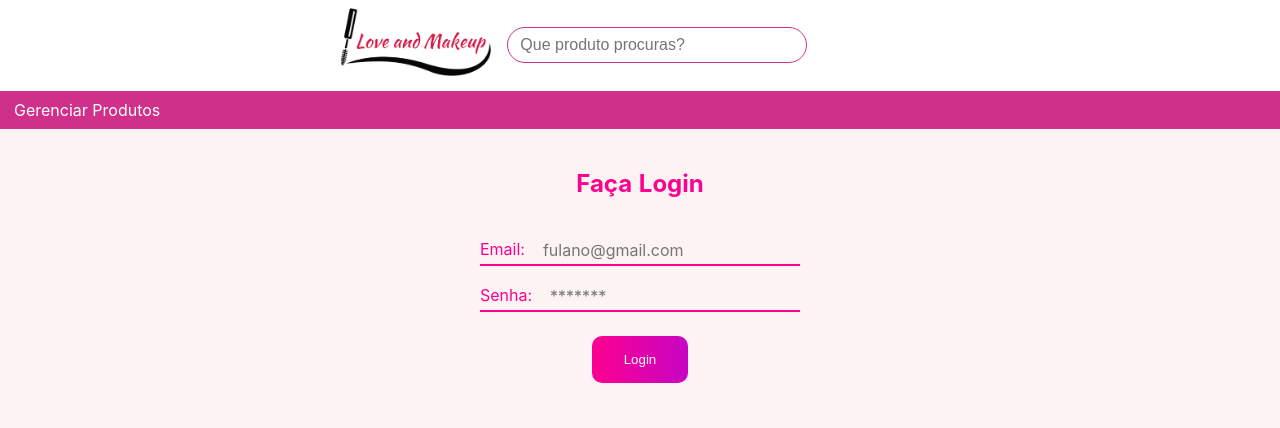
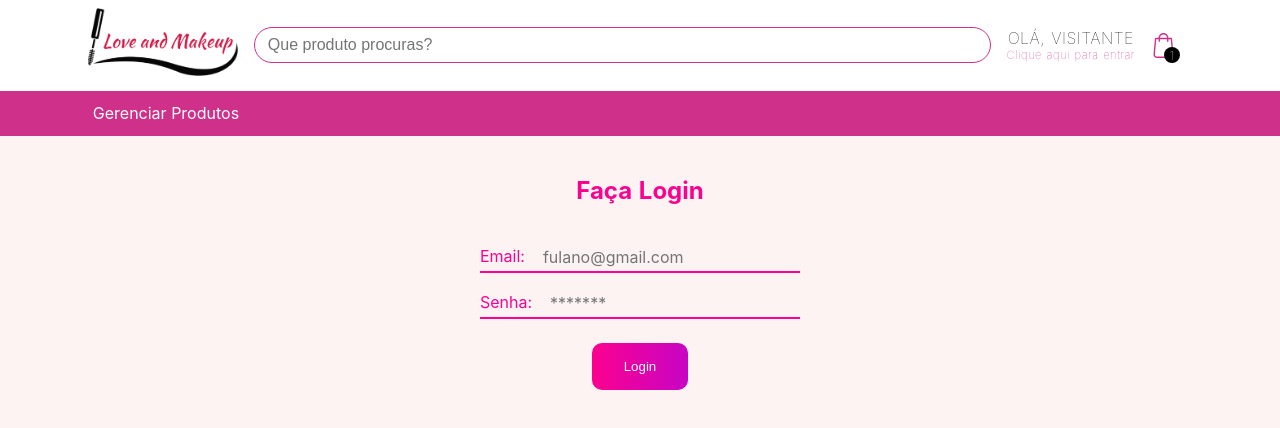
Before and after one commit to joaovictoralencar/template-loja, a Nuxt app: page /login in a window 1280 px wide. Shown: the top 428 px of the page. Built offline with nearby package versions, Linux system fonts and the light colour scheme; no server answers.

Commit message:
carrinho

```diff
--- a/components/DropdownLogin.vue
+++ b/components/DropdownLogin.vue
@@ -1,17 +1,33 @@
 <template>
   <div class="dropdown-login-container">
-    <nuxt-link
-      v-if="!$auth.loggedIn"
-      :to="{ name: 'login' }"
-      class="text-xs"
-    >
-      Olá, visitante
-    </nuxt-link>
-    <div v-else>
+    <div v-if="$auth.loggedIn">
       <p>Olá, {{ $auth.user.username }}</p>
       <button @click="logout" class="button--grey text-base">
         Logout
       </button>
+    </div>
+    <div v-else class="dropdown-login-container">
+      <div class="dropdown">
+        <nuxt-link
+          :to="{ name: 'login' }"
+          class="dropbtn"
+        >
+          <p>OLÁ, VISITANTE</p>
+          <p class="login-text">
+            Clique aqui para entrar
+          </p>
+        </nuxt-link>
+        <div class="dropdown-content">
+          <nav>
+            <nuxt-link to="/login">
+              Meus pedidos
+            </nuxt-link>
+            <nuxt-link to="/login">
+              Minha conta
+            </nuxt-link>
+          </nav>
+        </div>
+      </div>
     </div>
   </div>
 </template>
@@ -27,7 +43,64 @@ export default {
 </script>
 
 <style lang="scss" scoped>
-.login {
+.dropdown-login-container {
   color: $dark-pink !important;
 }
+.login-text {
+  color: $dark-pink !important;
+  font-size: 0.7rem;
+}
+/* dropdown */
+
+.dropdown {
+  float: left;
+  overflow: hidden;
+  :hover {
+    cursor: pointer;
+  }
+}
+
+.dropdown-login .dropbtn {
+  font-size: 16px;
+  border: none;
+  outline: none;
+  background-color: inherit;
+  font-family: inherit;
+  margin: 0;
+  p {
+    color: $black;
+  }
+}
+
+.dropdown-content {
+  display: none;
+  padding-top: 2px;
+  position: absolute;
+  background-color: $main-bg-color;
+  box-shadow: 0px 8px 16px 0px rgba(0,0,0,0.2);
+  z-index: 1;
+}
+
+.dropdown-content a {
+  float: none;
+  color: black;
+  padding: 1rem;
+  text-decoration: none;
+  display: block;
+  text-align: center;
+}
+
+.dropdown-content a:hover {
+  background-color: #ddd;
+}
+
+.dropdown:hover .dropdown-content {
+  display: block;
+  nav {
+    display: flex;
+    flex-direction: column;
+    align-content: center;
+    justify-content: center;
+  }
+}
 </style>
--- a/components/SearchBar.vue
+++ b/components/SearchBar.vue
@@ -12,10 +12,10 @@ export default {
 
 <style lang="scss" scoped>
 .search-input-container {
-    margin: 1rem;
+    flex-grow: 1;
     .search-input {
+      width: 100%;
       padding: 0.5rem 0.8rem;
-      width: 300px;
       border: solid 1.5px;
       border-color: $dark-pink;
       outline: 0;
--- a/components/TheNavbar.vue
+++ b/components/TheNavbar.vue
@@ -1,16 +1,33 @@
 <template>
   <nav class="nav">
     <div class="top-side">
-      <div class="logo-container">
+      <div class="logo-container navbar-item">
         <nuxt-link :to="{ name: 'index' }" class="logo text-lg">
           <logo class="logo header" />
         </nuxt-link>
-        <!-- <span class="subheader">O importante é se sentir bem</span> -->
       </div>
-      <div>
-        <SearchBar />
+      <SearchBar class="search-bar navbar-item" />
+      <dropdown-login v-if="$auth" class="dropdown-login navbar-item" />
+      <div class="navbar-item cart">
+        <svg
+          id="Capa_1"
+          xmlns="http://www.w3.org/2000/svg"
+          xmlns:xlink="http://www.w3.org/1999/xlink"
+          version="1.1"
+          x="0px"
+          y="0px"
+          viewBox="0 0 489 489"
+          style="enable-background:new 0 0 489 489;"
+          xml:space="preserve"
+          width="25px"
+          height="25px"
+        ><g><g>
+          <path d="M440.1,422.7l-28-315.3c-0.6-7-6.5-12.3-13.4-12.3h-57.6C340.3,42.5,297.3,0,244.5,0s-95.8,42.5-96.6,95.1H90.3   c-7,0-12.8,5.3-13.4,12.3l-28,315.3c0,0.4-0.1,0.8-0.1,1.2c0,35.9,32.9,65.1,73.4,65.1h244.6c40.5,0,73.4-29.2,73.4-65.1   C440.2,423.5,440.2,423.1,440.1,422.7z M244.5,27c37.9,0,68.8,30.4,69.6,68.1H174.9C175.7,57.4,206.6,27,244.5,27z M366.8,462   H122.2c-25.4,0-46-16.8-46.4-37.5l26.8-302.3h45.2v41c0,7.5,6,13.5,13.5,13.5s13.5-6,13.5-13.5v-41h139.3v41   c0,7.5,6,13.5,13.5,13.5s13.5-6,13.5-13.5v-41h45.2l26.9,302.3C412.8,445.2,392.1,462,366.8,462z" data-original="#000000" class="active-path" data-old_color="#000000" fill="#CF308A" />
+        </g></g> </svg>
+        <div class="cart-number">
+          1
+        </div>
       </div>
-      <dropdown-login v-if="$auth" class="dropdown-login" />
     </div>
     <div class="bottom-side">
       <div class="dropdown">
@@ -58,7 +75,6 @@ export default {
   },
   methods: {
     goToHome () {
-      alert('aaaaaaaaaaa')
       this.$router.push({ path: '/' })
     }
   }
@@ -67,25 +83,29 @@ export default {
 
 <style scoped lang="scss">
 nav {
-margin-bottom: 40px;
+  display: flex;
+  flex-direction: column;
+  justify-content: center;
+  margin-bottom: 40px;
   font-weight: lighter;
   letter-spacing: 0.5px;
-  /* position: fixed;
-  top: 0; */
   width: 100%;
   .top-side {
+    padding: 0 5rem;
     display: flex;
-    justify-content: center;
+    justify-content: space-between;
     align-items: center;
     width: 100%;
-    padding: 0.5rem 0.8rem;
     background-color: $white;
+    .navbar-item {
+      margin: 0.5rem;
+    }
   }
   .bottom-side {
+    padding: 0 5rem;
     display: flex;
     align-items: center;
     width: 100%;
-    padding: 0.5rem;
     background-color: $dark-pink;
   }
 }
@@ -102,11 +122,27 @@ margin-bottom: 40px;
     }
   }
 }
-.nav {
+.cart {
   display: flex;
-  flex-direction: column;
-  justify-content: center;
+  align-items: center;
+  .cart-number{
+    background-color: black;
+    border-radius: 50%;
+    width: 16px;
+    height: 16px;
+    font-size: 12px;
+    color: white;
+    display: flex;
+    text-align: center;
+    justify-content: center;
+    align-content: center;
+    flex-direction: column;
+    position: relative;
+    bottom: -10px;
+    left: -12px;
+  }
 }
+
 .nav .subheader {
   font-size: 0.9rem;
   color: $grey-text;
@@ -135,6 +171,7 @@ margin-bottom: 40px;
 }
 
 .dropdown .dropbtn {
+  padding: 0.8rem;
   font-size: 16px;
   border: none;
   outline: none;
@@ -142,6 +179,10 @@ margin-bottom: 40px;
   background-color: inherit;
   font-family: inherit;
   margin: 0;
+}
+
+.dropbtn:hover {
+  background-color: black;
 }
 
 .dropdown-content {
@@ -172,4 +213,8 @@ margin-bottom: 40px;
 p {
   color: white;
 }
+
+.search-bar{
+  display: flex;
+}
 </style>
```
